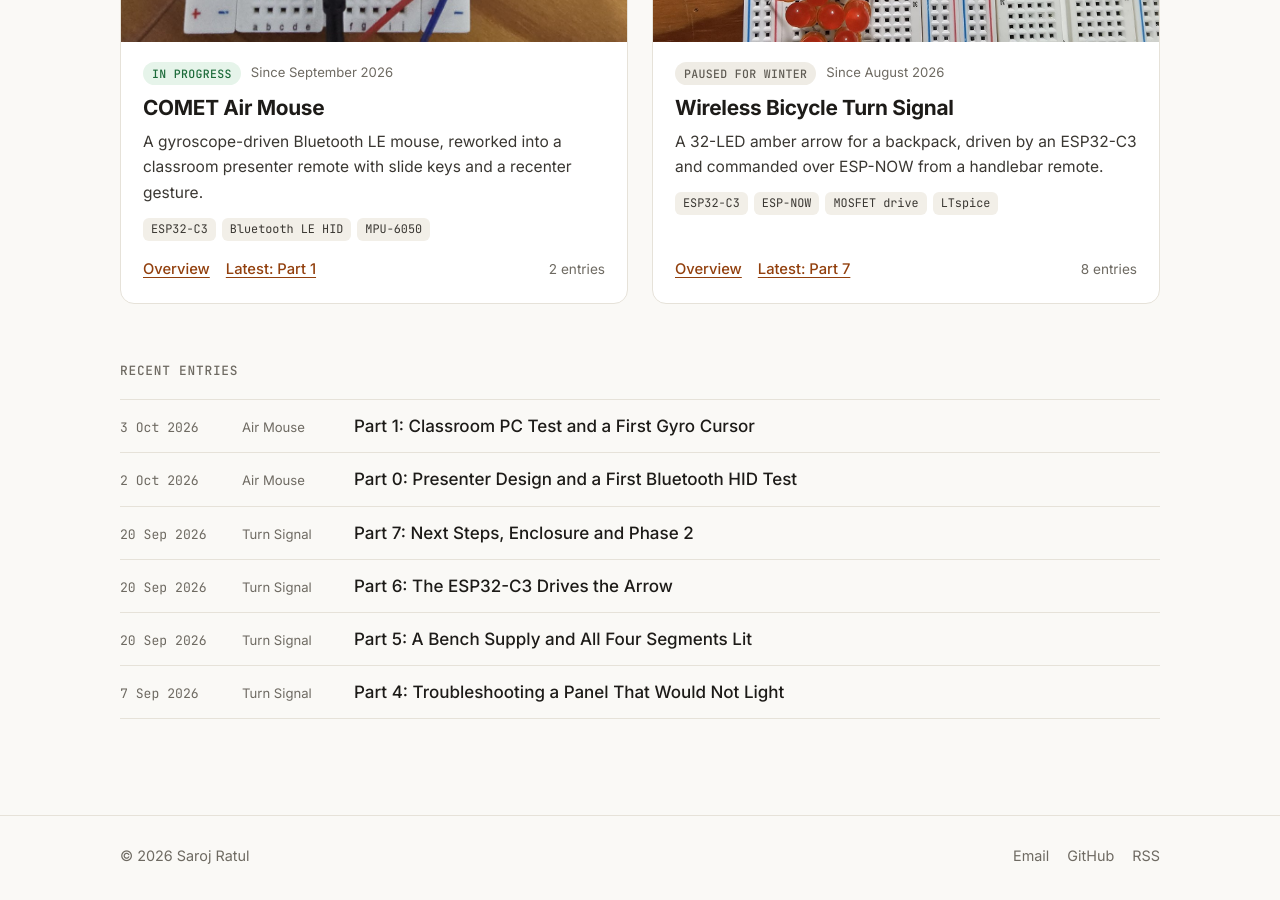
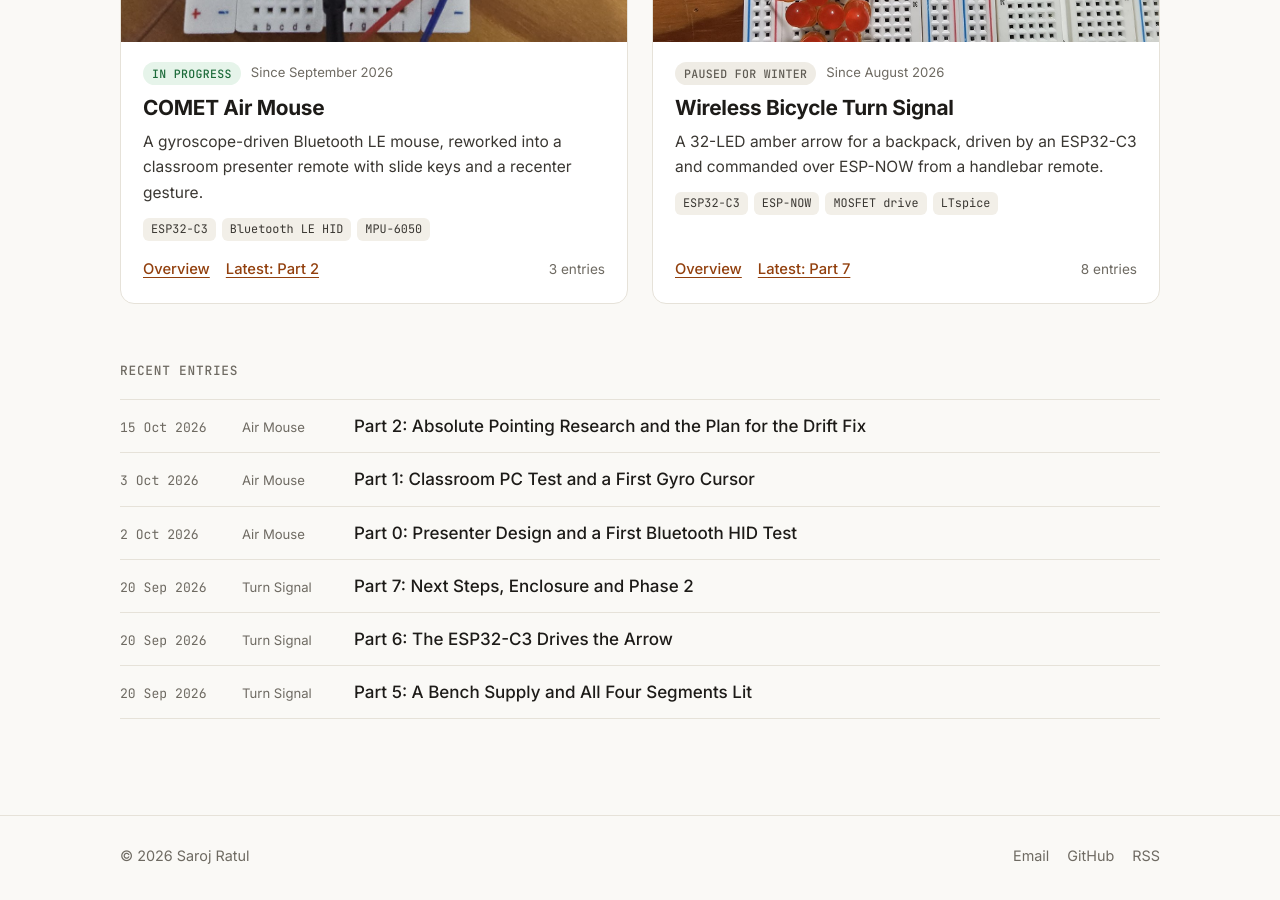
Before and after one commit to sarojratul/sarojratul.github.io, a Jekyll site: the page built from index.md, in a window 1280 px wide and 900 px high, scrolled down 715 px. Built offline with Jekyll 4.4.1, drawn with Linux system fonts in a browser that asks for light colours; part of the change alters nothing that is shown.

Commit message:
Add COMET Air Mouse Part 2: pointing research and drift-fix plan
New post for the 15 October 2026 research session, an Update note on
Part 1 and the overview's Where it stands.

Co-Authored-By: Claude Opus 5.5 <noreply@anthropic.com>
Claude-Session: https://claude.ai/code/session_015sASuppKoryD9ywhBk1av9

```diff
--- a/_posts/2026-10-03-part-1-classroom-test-and-gyro-cursor.md
+++ b/_posts/2026-10-03-part-1-classroom-test-and-gyro-cursor.md
@@ -156,3 +156,5 @@ Drift speed was not measured. The reversal with orientation is the useful clue.
 **What it does not show.** The source of the drift; whether the 2 s boot calibration is long enough or the bias changes as the sensor warms; and how the 1€ filter settings feel once the drift is gone.
 
 **Next:** measure the residual rate at rest for a few minutes after calibration, then update the bias automatically whenever the board is still (low gyro variance and an accelerometer magnitude near 1 g). After that, wire the four buttons on the [draft pin map](/comet-air-mouse/#pin-map-draft) so the cursor moves only while Point is held.
+
+> **Update, 15 October 2026:** the automatic bias update will come from the GamepadMotionHelpers library rather than being written from scratch. See [Part 2](/comet-air-mouse/part-2-pointing-research/#code-for-the-next-firmware-round).
--- /dev/null
+++ b/_posts/2026-10-15-part-2-pointing-research.md
@@ -0,0 +1,100 @@
+---
+layout: series-post
+title: "Part 2: Absolute Pointing Research and the Plan for the Drift Fix"
+date: 2026-10-15 20:00:00 -0600
+series: comet-air-mouse
+part: 2
+covers: "15 October 2026"
+excerpt: "A research session with no bench work: whether the presenter needs true laser-pointer aiming, how commercial presenter remotes point without it, and which open-source code to combine with the v0.3 firmware to fix the drift at rest."
+permalink: /comet-air-mouse/part-2-pointing-research/
+---
+
+This entry continues from [Part 1](/comet-air-mouse/part-1-classroom-test-and-gyro-cursor/), which ended with gravity-compensated pointing working and the cursor [drifting while the board was held still](/comet-air-mouse/part-1-classroom-test-and-gyro-cursor/#open-problem-drift-at-rest). No hardware was touched on 15 October. The session settled the pointing approach before the next firmware round.
+
+<details class="toc" markdown="1">
+<summary>Contents</summary>
+
+* TOC
+{:toc}
+
+</details>
+
+## Absolute or relative pointing
+
+<p class="entry-date">15 October 2026</p>
+
+**Objective.** Decide whether the presenter needs absolute pointing, where the cursor lands exactly where the device points from any position in the room, as a physical laser does, or whether relative gyro pointing is enough.
+
+**Method.** A review of optical tracking architectures, open-source lightgun firmware, sensor datasheets and DigiKey.ca availability.
+
+**Result.** A gyro only measures rotation, so it can never know where the screen is. Absolute pointing needs an optical reference at the screen, and there are two ways to arrange it:
+
+| | Outside-in: camera at the screen, IR LEDs in the remote | Inside-out: camera in the remote, IR markers at the screen |
+|---|---|---|
+| What it measures | Where the remote is in the camera's view. One LED gives only the direction from camera to remote; the pointing direction needs four or more LEDs on the remote and a pose solve | A 4-point homography from image to screen; the camera's centre maps straight to a screen pixel, with perspective and roll handled |
+| Pointing error at 2.5 m (calculated) | About 135 mm | About 2.3 mm |
+| Remote | Very simple: LEDs, MCU, battery | Camera, MCU, battery |
+| Prior art | Research prototypes | Wii Remote; open-source lightguns such as OpenFIRE and Samco |
+
+Both error figures assume 0.1 px blob-centroid noise on a PixArt tracking camera (98 px across 52.5°, so 0.94 mrad per 0.1 px). Inside-out: 0.94 mrad × 2.5 m ≈ 2.3 mm. Outside-in with a 60 mm LED baseline on a pen-sized remote: each LED is located to about 2.3 mm, so the axis is known to about (2.3 × √2) / 60 ≈ 0.054 rad ≈ 3.1°, and 2.5 m × tan 3.1° ≈ 135 mm. These are estimates, not measurements, but the ratio of roughly 60 is why every lightgun puts the camera in the hand.
+
+> **Lesson:** One camera at the screen tracking one IR LED in the remote does not act like a laser pointer. It finds where the remote is, not where it points. I had considered that arrangement as the simple option before this review.
+
+The shortest absolute path found was the inside-out lightgun design: OpenFIRE's ESP32 firmware, a DFRobot SEN0158 IR camera (DigiKey.ca 1738-1250-ND), two XIAO ESP32-S3 boards (the remote and a USB dongle; the ESP32-C3's USB is serial and JTAG only, so it cannot be a USB HID device) and twelve ams OSRAM SFH 4547 940 nm LEDs as four markers. From DigiKey.ca price snapshots that is about CAD $100–115. Two catches: the SEN0158's 33° × 23° field of view keeps all four markers in sight only from about 2 m away, and the 141° PixArt PAJ7025R3 needed for closer use is not stocked by DigiKey.ca.
+
+**Conclusion.** The presenter does not need absolute pointing. The requirement is now that it feels natural to use and works when standing left or right of the screen at an angle. Relative gyro pointing meets that on the hardware already wired, so the IR design is parked.
+
+## How commercial presenter remotes point
+
+<p class="entry-date">15 October 2026</p>
+
+The Logitech Spotlight has no camera or IR parts. iFixit's teardown shows a Nordic nRF51802 Bluetooth chip and an InvenSense 6-axis IMU. It points the same way as this build:
+
+- The gyro measures how fast the wrist turns; the accelerometer gives gravity, so the axes stay level however the remote is rolled.
+- The pointer moves only while the button is held, and each press starts from where the pointer already is. A press lasts a few seconds, too short for gyro drift to show.
+- The highlight is drawn by Logitech's PC software; the remote only sends motion.
+
+The user's eyes close the loop: they steer the dot onto the target, so the remote never needs to know where the screen is. The Point button in the [presenter design](/comet-air-mouse/part-0-presenter-design-and-ble-test/#design-for-classroom-presenting) is the same clutch.
+
+**Standing to the side (calculated, not measured).** At 45° to one side, the screen spans about cos 45° ≈ 0.71 of the horizontal angle it does head-on. With a fixed gain of 35° per screen width, a swing that looks as though it should cross the screen moves the cursor only about 70% of the way. The eye corrects for this during use; a sensitivity setting would remove it if it proves annoying.
+
+> **Note:** One source in the review described Bluetooth absolute pointers as unreliable on Windows. The absolute recenter report already [passed on my laptop](/comet-air-mouse/part-0-presenter-design-and-ble-test/#results) and on the [classroom PC](/comet-air-mouse/part-1-classroom-test-and-gyro-cursor/#bluetooth-test-on-a-classroom-pc), so the measured result stands for this design.
+
+## Code for the next firmware round
+
+<p class="entry-date">15 October 2026</p>
+
+**Objective.** Find open-source code that fixes the drift at rest and can be merged into the v0.3 firmware instead of being written from scratch.
+
+**Result.**
+
+| Code | License | What it would do here | Verdict |
+|---|---|---|---|
+| [COMET-AIR-MOUSE](https://github.com/CoreCometIndustries/COMET-AIR-MOUSE) v1.0.0, the base of v0.3 | MIT | Bluetooth LE HID; click-or-hold button handling for later | Keep |
+| [GamepadMotionHelpers](https://github.com/JibbSmart/GamepadMotionHelpers) (Jibb Smart) | MIT | Single C++ header, needs only `<math.h>`. <code>SetCalibrationMode(Stillness &#124; SensorFusion)</code> updates the gyro bias automatically while the device is still, which is the fix [Part 1](/comet-air-mouse/part-1-classroom-test-and-gyro-cursor/#open-problem-drift-at-rest) planned. `GetPlayerSpaceGyro()` takes yaw about gravity, the same idea as v0.3's gravity compensation, so the two can be compared | Use |
+| [OneEuroFilterArduino](https://github.com/casiez/OneEuroFilterArduino) (Casiez) | To check | Reference 1€ filter, to replace or cross-check the in-house one in v0.3 | Use |
+| [gavin9399/Air_Mouse](https://github.com/gavin9399/Air_Mouse) | None shown | Raw board axes (`gz/256`, `gy/256`), the v0 problem from Part 1 | Not used |
+| [gautam-dev-maker/Air-Mouse](https://github.com/gautam-dev-maker/Air-Mouse) | GPL-3.0 | ESP-IDF rather than Arduino; uses the MPU-6050's onboard DMP | Not used; the DMP is a fallback |
+
+Integration notes:
+
+- GamepadMotionHelpers takes gyro in °/s and acceleration in g on a Y-up frame, so the MPU-6050 axes need remapping to its convention. v0.3 already reads both in those units.
+- The ESP32-C3 has no hardware floating-point unit, so the added maths runs in software. At 125 Hz this is expected to fit in the 8 ms loop, but it has not been timed.
+
+**What it shows.** A merge path for the drift fix that keeps the firmware already tested on the classroom PC.
+
+**What it does not show.** That it works: nothing was compiled or run on 15 October.
+
+## Decision and plan
+
+<p class="entry-date">15 October 2026</p>
+
+Next session combines the COMET-based v0.3 firmware with GamepadMotionHelpers and OneEuroFilterArduino, then tests it on the breadboard:
+
+1. With v0.3 unchanged, measure the residual rate at rest for a few minutes after the boot calibration, as Part 1 called for. This is the baseline.
+2. Add GamepadMotionHelpers' automatic calibration and repeat the measurement.
+3. Compare its player-space yaw against v0.3's own gravity compensation.
+4. Swap in OneEuroFilterArduino and compare against the in-house filter.
+5. Test standing left and right of the screen at an angle.
+
+**Next:** the combined firmware on the breadboard, then the four buttons on the [draft pin map](/comet-air-mouse/#pin-map-draft).
--- a/comet-air-mouse.md
+++ b/comet-air-mouse.md
@@ -25,7 +25,7 @@ facts:
 
 ## Where it stands
 
-*As of 3 October 2026.* The Bluetooth test passed on a classroom PC as well as my laptop. The MPU-6050 is wired and the cursor follows the hand with correct directions at any wrist roll, but drifts while the board is held still. Fixing the drift is next.
+*As of 15 October 2026.* The Bluetooth test passed on a classroom PC as well as my laptop. The MPU-6050 is wired and the cursor follows the hand with correct directions at any wrist roll, but drifts while the board is held still. A research session ruled out absolute (IR camera) pointing as unnecessary and chose open-source code for the drift fix, which is next.
 
 | Work | Status |
 |---|---|
@@ -34,7 +34,8 @@ facts:
 | Bluetooth LE HID test on my laptop | Done, [Part 0](/comet-air-mouse/part-0-presenter-design-and-ble-test/#results) |
 | Same test on a classroom PC | Done, [Part 1](/comet-air-mouse/part-1-classroom-test-and-gyro-cursor/#bluetooth-test-on-a-classroom-pc) |
 | Breadboard: MPU-6050 | Done, [Part 1](/comet-air-mouse/part-1-classroom-test-and-gyro-cursor/#wiring-the-mpu-6050) |
-| Gyro cursor firmware | In progress: gravity-compensated pointing works; [drift at rest](/comet-air-mouse/part-1-classroom-test-and-gyro-cursor/#open-problem-drift-at-rest) is **next** |
+| Pointing approach: absolute or relative | Decided: relative gyro, [Part 2](/comet-air-mouse/part-2-pointing-research/#absolute-or-relative-pointing) |
+| Gyro cursor firmware | In progress: gravity-compensated pointing works; [drift at rest](/comet-air-mouse/part-1-classroom-test-and-gyro-cursor/#open-problem-drift-at-rest) is **next**, [plan in Part 2](/comet-air-mouse/part-2-pointing-research/#decision-and-plan) |
 | Breadboard: four buttons | Not started |
 | Presenter firmware | Not started |
 | Battery, power switch and enclosure | Not started; LiPo still to buy |
```
